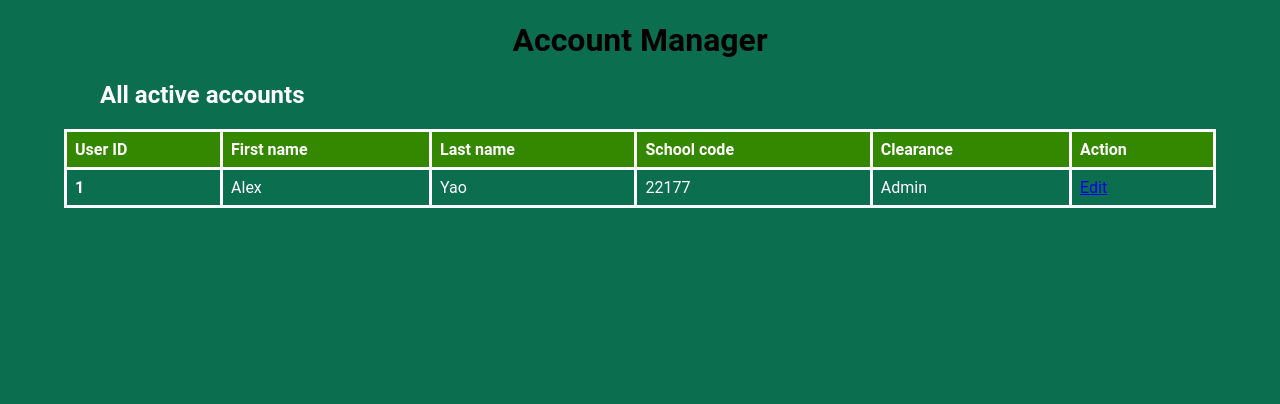
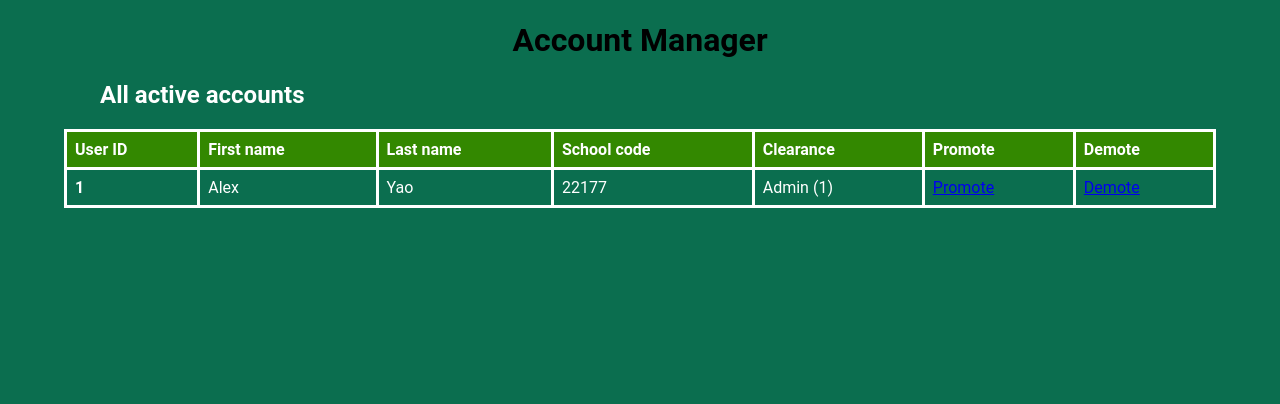
Before and after one commit to desert46/lost_and_found, a Flask app: page /account_manager in a window 1280 px wide. Shown: the part 65-469 px from the top of the page. Run offline with Flask 3, Linux system fonts and the light colour scheme; a user stored in the database is signed in.

Commit message:
Added account manager and clearance checks

```diff
--- a/app.py
+++ b/app.py
@@ -1,18 +1,36 @@
 '''This is a prject start during () and ended (). it focuses on the lost proptery system at'''
 
 # imports
-from flask import Flask, render_template, request, flash, session, redirect, abort, current_app
-from flask_session import Session
-from flask_login import LoginManager, UserMixin, login_user, login_required, logout_user, current_user
-from flask_sqlalchemy import SQLAlchemy
-from datetime import datetime
-from flask_mail import Mail, Message
-from threading import Thread
+import hashlib
+
 # email stuff
 import random
-import hashlib
+from datetime import datetime
+from threading import Thread
+
+from flask import (
+    Flask,
+    abort,
+    current_app,
+    flash,
+    redirect,
+    render_template,
+    request,
+    session,
+)
+from flask_login import (
+    LoginManager,
+    UserMixin,
+    current_user,
+    login_required,
+    login_user,
+    logout_user,
+)
+from flask_mail import Mail, Message
+from flask_sqlalchemy import SQLAlchemy
+
 import auth
-
+from flask_session import Session
 
 # Constants
 ITEM_TYPE_LIST = [
@@ -235,7 +253,7 @@ login_manager.login_view = "login"
 
 @login_manager.user_loader
 def load_user(user_id):
-    '''User oader for Flask Login'''
+    '''User loader for Flask Login'''
     return User.query.get(int(user_id))
 
 
@@ -244,6 +262,24 @@ def inject_variables():
     '''This route injects these variable into every route'''
     return dict(show_footer=True,
                 logged_in = current_user.is_authenticated)
+
+
+@app.before_request
+def before_request():
+    '''
+    This route runs a check before every request to check if the account
+    is disabled or not. If it is, they cannot access anything
+    '''
+    if request.endpoint in ['logout', 'static']:
+        # User can still log out
+        return
+
+    if current_user.is_authenticated is True:
+            if current_user.clearance == 4:
+                return render_template("error.html",
+                                        title="Forbidden",
+                                        error_title="Your account has been disabled",
+                                        error_message="Please contact an admin")
 
 
 # Beginning of Routes/Pages
@@ -266,10 +302,9 @@ def home():
 @login_required
 def upload():
     '''
-    Docstring for upload
+    Route for the upload page where a user can upload a lost item that
+    they have found
     '''
-    # any logged in user can access this page
-
     if request.method == 'POST':
         finder_id = current_user.school_code
         item_type = request.form.get('item_type')
@@ -315,7 +350,8 @@ def upload():
 @login_required
 def find():
     '''
-    This is the page where users can submit an item that they have lost.
+    This is the page where users can submit an item that they have lost and
+    await a response from an admin who can see that their item has been found
     '''
 
     if request.method == 'POST':
@@ -361,15 +397,6 @@ def find():
                            title='Find',)
 
 
-@app.route('/about', methods=['POST', 'GET'])
-def about():
-    '''
-    Route for about page. Page contains general information about the site
-    '''
-    return render_template('about.html',
-                           title='About',)
-
-
 @app.route('/dashboard', methods=['POST', 'GET'])
 @login_required
 def dashboard():
@@ -389,15 +416,17 @@ def dashboard():
 @login_required
 def admin():
     '''An admin panel for admins'''
-    if session['clearance'] > 1:   # Clearance check, Admins only
+    if current_user.clearance > 1:   # Clearance check, Admins only
         # Users below clearance 1 cannot access this page
         return render_template('error.html',
-                               title='Access Forbidon',
-                               error_title='Forbiddon',
+                               title='Access Forbidden',
+                               error_title='Forbidden',
                                error_message='You do not have permission to access this page')
 
     lost_and_found_query = LostItem.query.filter_by(status='LOST AND FOUND')
     missing_items_query = LostItem.query.filter_by(status='LOOKING FOR')
+    returned_items_query = LostItem.query.filter_by(status='RETURNED')
+    recieved_items_query = LostItem.query.filter_by(status='RETURNED')
 
     if request.method == 'POST':
         finder_id = request.form.get('finder_id')
@@ -406,34 +435,59 @@ def admin():
         location = request.form.get('location') or None
 
         # Applying the filters only if the filter has been applied
-        if finder_id:
+        if finder_id:  # Filtering by finder_id
             lost_and_found_query = lost_and_found_query.filter(
                 LostItem.finder_id == finder_id
             )
             missing_items_query = missing_items_query.filter(
                 LostItem.finder_id == finder_id
             )
-        if item_type != 'None':
+            returned_items_query = returned_items_query.filter(
+                LostItem.finder_id == finder_id
+            )
+            recieved_items_query = recieved_items_query.filter(
+                LostItem.finder_id == finder_id
+            )
+        if item_type != 'None':  # Filtering by item type
             lost_and_found_query = lost_and_found_query.filter(
                 LostItem.item_type == item_type
             )
             missing_items_query = missing_items_query.filter(
                 LostItem.item_type == item_type
             )
-        if colours:
+            returned_items_query = returned_items_query.filter(
+                LostItem.item_type == item_type
+            )
+            recieved_items_query = recieved_items_query.filter(
+                LostItem.item_type == item_type
+            )
+        if colours:  # FIltering by colours
             lost_and_found_query = lost_and_found_query.filter(
                 LostItem.colours.any(Colour.name.in_(colours))
             )
             missing_items_query = missing_items_query.filter(
                 LostItem.colours.any(Colour.name.in_(colours))
             )
-        if location != 'None':
+            returned_items_query = returned_items_query.filter(
+                LostItem.colours.any(Colour.name.in_(colours))
+            )
+            recieved_items_query = recieved_items_query.filter(
+                LostItem.colours.any(Colour.name.in_(colours))
+            )
+        if location != 'None':  # Filtering by location
             lost_and_found_query = lost_and_found_query.filter(
                 LostItem.location == location
             )
             missing_items_query = missing_items_query.filter(
                 LostItem.finder_id == finder_id
             )
+            returned_items_query = returned_items_query.filter(
+                LostItem.finder_id == finder_id
+            )
+            recieved_items_query = recieved_items_query.filter(
+                LostItem.finder_id == finder_id
+            )
+
 
     lost_and_found_items = lost_and_found_query.all()
     missing_items = missing_items_query.all()
@@ -447,14 +501,80 @@ def admin():
                            missing_items=missing_items)
 
 
+@app.route('/match')
+@login_required
+def match():
+    '''
+    Route that allows admins to press a button to match lost items with
+    found items. This will send a notification to the person with the lost item
+    '''
+
+
 @app.route('/account_manager')
 @login_required
 def account_manager():
-    '''Route that only admins can access and can manage all accounts'''
+    '''
+    Route that only admins can access and can manage all accounts.
+    They will have the ability to promote and demote accounts
+    '''
+    if current_user.clearance > 1:   # Clearance check, Admins only
+            # Users below clearance 1 cannot access this page
+            return render_template('error.html',
+                                   title='Access Forbidden',
+                                   error_title='Forbiddon',
+                                   error_message='You do not have permission to access this page')
     users = User.query.all()
     return render_template('account_manager.html',
                            title='Account Manager',
                            users=users)
+
+
+@app.route('/promote/<int:user_id>')
+@login_required
+def promote(user_id):
+    '''Route that can be used to promote someones clearance, admins only'''
+    if current_user.clearance > 1:   # Clearance check, Admins only
+            # Users below clearance 1 cannot access this page
+            return render_template('error.html',
+                                   title='Access Forbidden',
+                                   error_title='Forbiddon',
+                                   error_message='You do not have permission to access this page')
+
+    account = User.query.filter_by(user_id=user_id).first_or_404()
+
+    # Making sure admins can't be promote
+    if account.clearance <= 1:
+        flash('Admins cannot be promoted')
+        return redirect('/account_manager')
+    else:
+        account.clearance -= 1
+        db.session.commit()
+        flash('User successfully promote')
+        return redirect('/account_manager')
+
+
+@app.route('/demote/<int:user_id>')
+@login_required
+def demote(user_id):
+    '''Route that can be used to promote someones clearance, admins only'''
+    if current_user.clearance > 1:   # Clearance check, Admins only
+            # Users below clearance 1 cannot access this page
+            return render_template('error.html',
+                                   title='Access Forbidden',
+                                   error_title='Forbiddon',
+                                   error_message='You do not have permission to access this page')
+
+    account = User.query.filter_by(user_id=user_id).first_or_404()
+
+    # Making sure disabled accounts can't be demoted
+    if account.clearance >= 4:
+        flash('Admins cannot be promoted')
+        return redirect('/account_manager')
+    else:
+        account.clearance += 1
+        db.session.commit()
+        flash('User successfully demoted')
+        return redirect('/account_manager')
 
 
 @app.route('/item/<int:item_id>', methods=['GET', 'POST'])
@@ -462,7 +582,7 @@ def account_manager():
 def item(item_id):
     item = LostItem.query.get_or_404(item_id)
 
-    if session['clearance'] > 1:   # Clearance check, Admin or Finder only
+    if current_user.clearance > 1:   # Clearance check, Admin or Finder only
     # If the user isnt an admin, they need to be the finder of the item
         if current_user.school_code != str(item.finder_id):
             print('aborted')
@@ -510,17 +630,18 @@ def item(item_id):
 @app.route('/item/<int:item_id>/delete', methods=['POST', 'GET'])
 @login_required
 def delete(item_id):
+
     item = LostItem.query.get_or_404(item_id)
     print('test')
     print(item)
-    if session['clearance'] > 1:   # Clearance check
+    if current_user.clearance > 1:   # Clearance check
     # If the user isnt an admin, they need to be the finder of the item
         if current_user.school_code != item.finder_id:
             abort(404)
     db.session.delete(item)
     db.session.commit()
     flash('Item deleted successfully')
-    return redirect('/admin')
+    return redirect('/dashboard')
 
 
 @app.route('/login', methods=['POST', 'GET'])
@@ -552,7 +673,6 @@ def login():
             login_user(account)
             flash('Successful login, welcome')
             session['clearance'] = account.clearance
-            print(session['clearance'])
             return redirect('/dashboard')
         else:
             flash('Incorrect password, please try again')
@@ -807,6 +927,15 @@ def delete_account():
     return render_template('delete_account.html', title='Delete Account')
 
 
+@app.route('/about', methods=['POST', 'GET'])
+def about():
+    '''
+    Route for about page. Page contains general information about the site
+    '''
+    return render_template('about.html',
+                           title='About',)
+
+
 @app.route('/logout')
 def logout():
     '''This route logs out the user and redirects them to the home page'''
@@ -822,6 +951,7 @@ def page_not_found(e):
     '''
     Custom 404 page not found page
     '''
+    print(e)
     return render_template("error.html",
                            title="Page Not Found",
                            error_title="Oops, you must be lost",
--- a/templates/account_manager.html
+++ b/templates/account_manager.html
@@ -26,7 +26,8 @@
       <th class="item_info_header">Last name</th>
       <th class="item_info_header">School code</th>
       <th class="item_info_header">Clearance</th>
-      <th class="item_info_header">Action</th>
+      <th class="item_info_header">Promote</th>
+      <th class="item_info_header">Demote</th>
     </tr>
     {% for user in users %}
     <tr class="item_info_row">
@@ -35,11 +36,18 @@
       <td>{{user.last_name}}</td>
       <td>{{user.school_code}}</td>
       <td>
-        {% if user.clearance == 1 %}
-            Admin
+        {% if user.clearance == 0 %}
+            Owner (0)
+        {% elif user.clearance == 1 %}
+            Admin (1)
+        {% elif user.clearance == 2 %}
+            Member (2)
+        {% elif user.clearance == 3 %}
+            Disabled (4)
         {% endif %}
       </td>
-      <td class="edit_item_button"><a href="/home">Edit</a></td>
+      <td class="edit_item_button"><a href="/promote/{{user.user_id}}">Promote</a></td>
+      <td class="edit_item_button"><a href="/demote/{{user.user_id}}">Demote</a></td>
     </tr>
     {% endfor %}
 </table>
```
Also changed, not shown: instance/lost_and_found.db, 4 other files.
